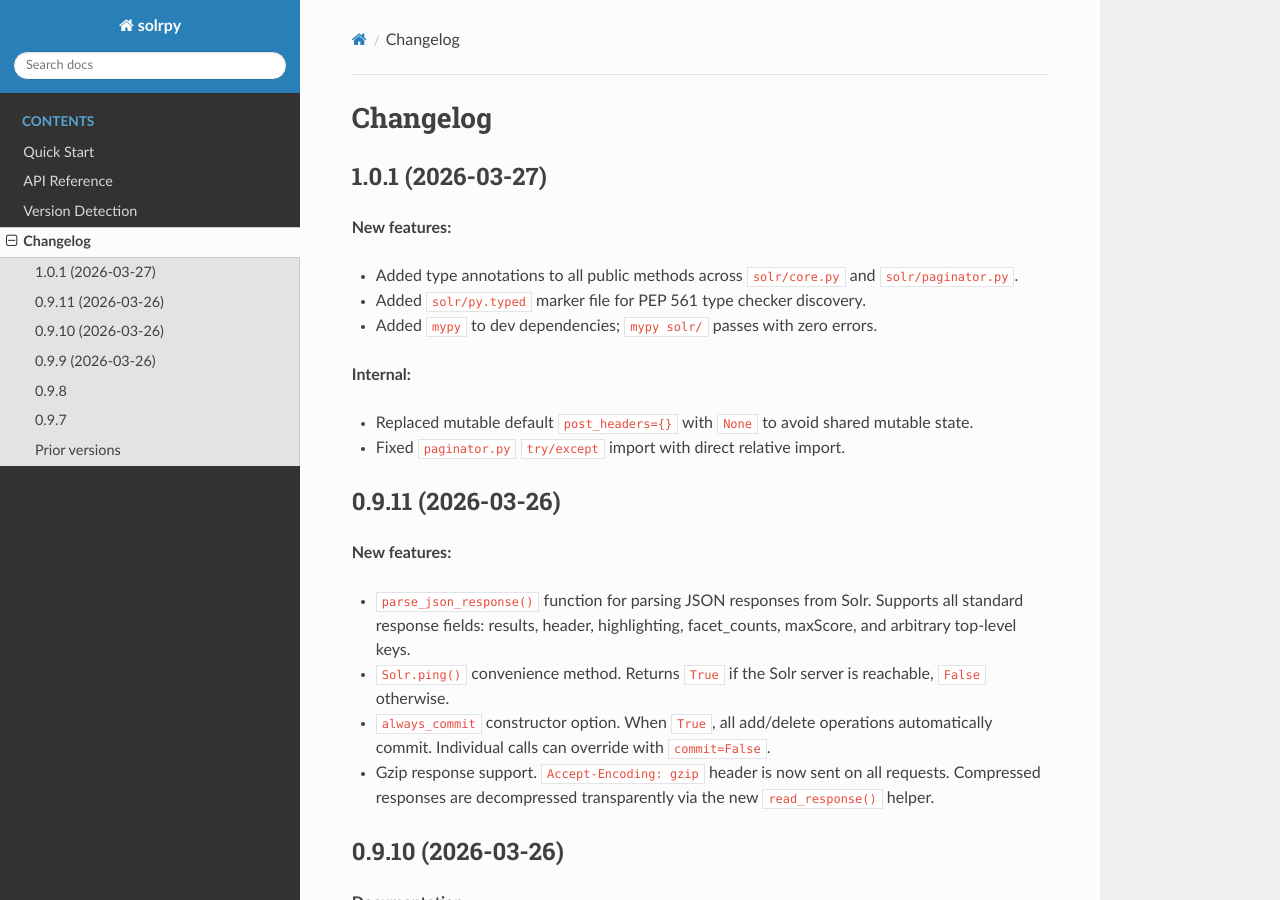
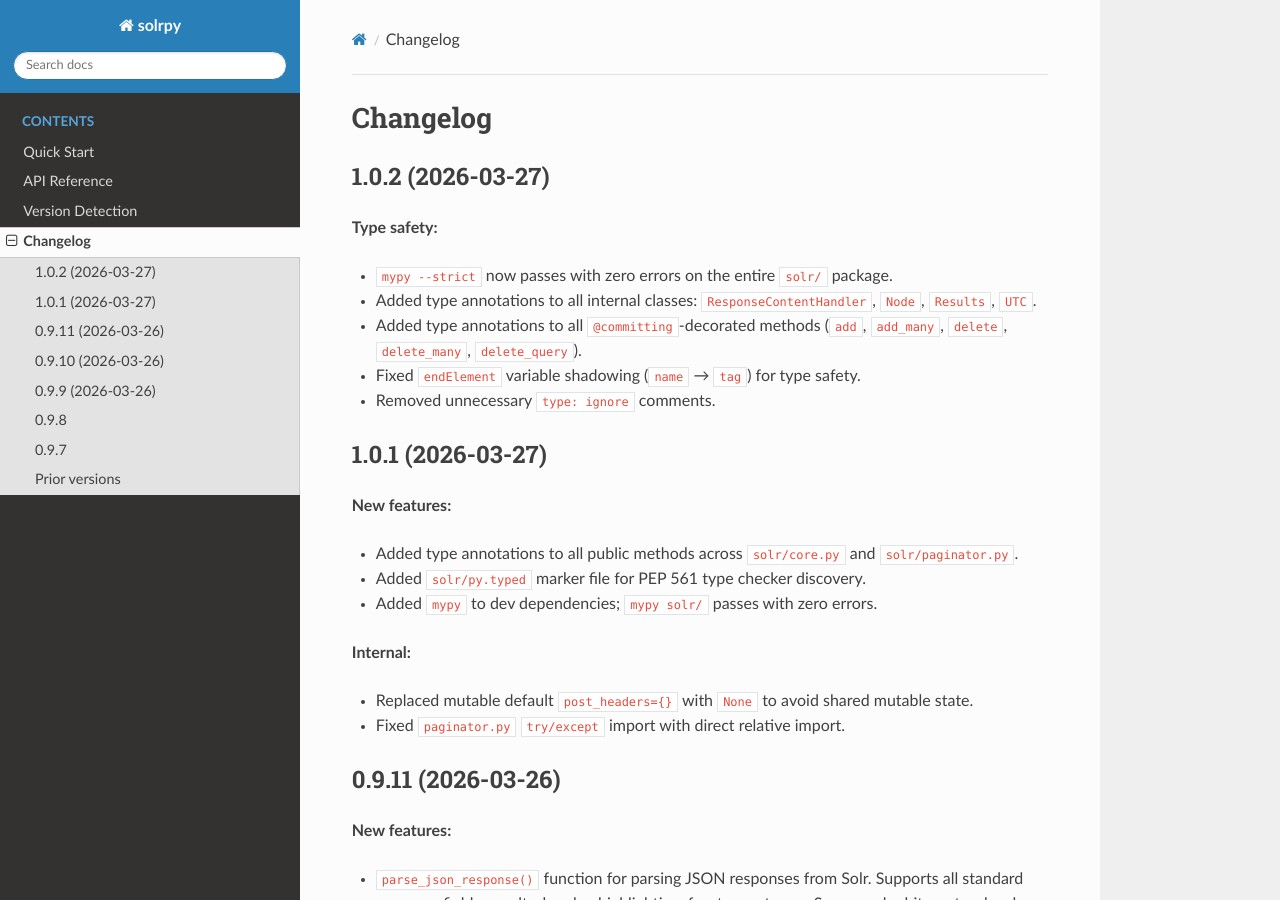
Before and after one commit to search5/solrpy, a Sphinx documentation site: the page built from docs/changelog.rst, in a window 1280 px wide and 900 px high. Built offline with Sphinx 7.4.7 and the Read the Docs theme 3.1.0, drawn with Linux system fonts in a browser that asks for light colours.

Commit message:
Release v1.0.2
- mypy --strict passes with zero errors on solr/ package
- Add type hints to all internal classes and @committing-decorated methods
- Fix endElement variable shadowing (name → tag) for type safety
- Remove unnecessary type: ignore comments

Co-Authored-By: Claude Opus 4.6 (1M context) <noreply@anthropic.com>

```diff
--- a/docs/changelog.rst
+++ b/docs/changelog.rst
@@ -1,5 +1,19 @@
 Changelog
 =========
+
+1.0.2 (2026-03-27)
+-------------------
+
+**Type safety:**
+
+- ``mypy --strict`` now passes with zero errors on the entire ``solr/`` package.
+- Added type annotations to all internal classes: ``ResponseContentHandler``,
+  ``Node``, ``Results``, ``UTC``.
+- Added type annotations to all ``@committing``-decorated methods (``add``,
+  ``add_many``, ``delete``, ``delete_many``, ``delete_query``).
+- Fixed ``endElement`` variable shadowing (``name`` → ``tag``) for type safety.
+- Removed unnecessary ``type: ignore`` comments.
+
 
 1.0.1 (2026-03-27)
 -------------------
--- a/docs/conf.py
+++ b/docs/conf.py
@@ -9,8 +9,8 @@ project = 'solrpy'
 copyright = '2010-2026, solrpy developers'
 author = 'solrpy developers'
 
-version = '1.0.1'
-release = '1.0.1'
+version = '1.0.2'
+release = '1.0.2'
 
 # -- General configuration ---------------------------------------------------
 
--- a/pyproject.toml
+++ b/pyproject.toml
@@ -1,6 +1,6 @@
 [tool.poetry]
 name = "solrpy"
-version = "1.0.1"
+version = "1.0.2"
 description = "Client for the Solr search service"
 license = "Apache-2.0"
 readme = "README.md"
```
Also changed, not shown: README.md (+6 -0 lines), 1 other file.
